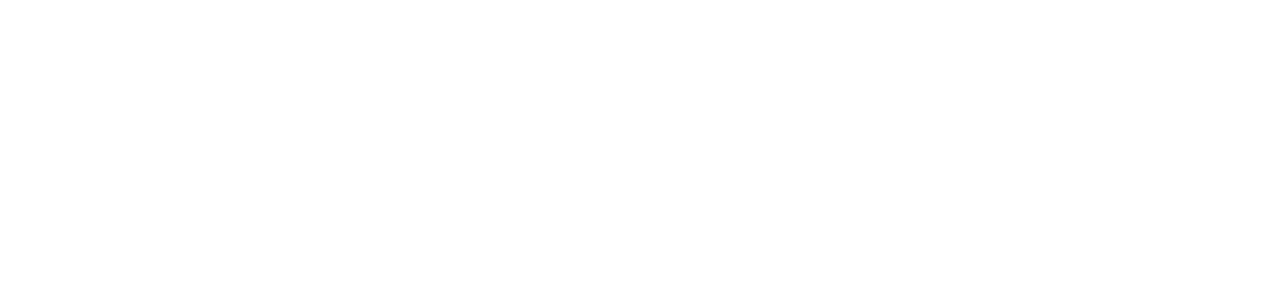
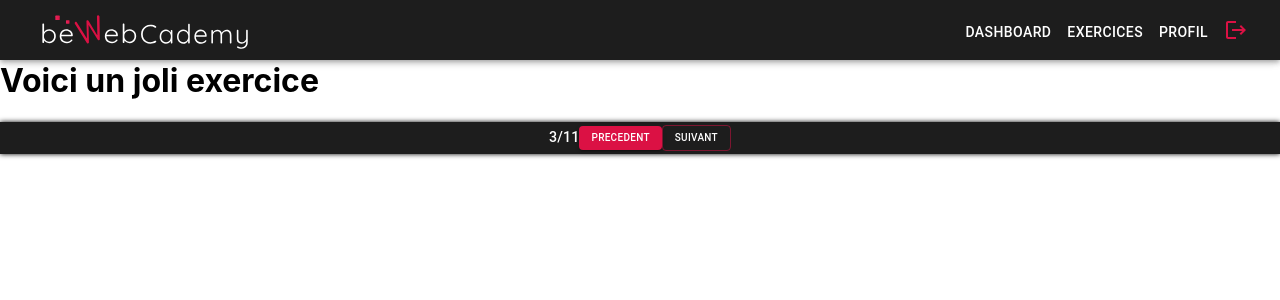
Before and after one commit to Thomas-Marie/BewebCademy, a React (Create React App) app: page /exercice/sql in a window 1280 px wide. Before the commit this address had no page. Shown: the top 300 px of the page. Built offline with nearby package versions, Linux system fonts and the light colour scheme.

Commit message:
footer exercice ok

```diff
--- a/src/App.tsx
+++ b/src/App.tsx
@@ -3,9 +3,8 @@
 
 import './app.css';
 
-import Header from "./components/layout/Header"
-import Footer from "./components/layout/Footer"
-import Exercices from "./pages/ExercicesList";
+import Exercice from "./pages/Exercice";
+import ExerciceList from "./pages/ExerciceList";
 import Home from "./pages/Home";
 
 
@@ -18,7 +17,11 @@
       <Routes>
 
         <Route path='/dashboard' element={<Home />}></Route>
-        <Route path='/exercices' element={<Exercices />}></Route>
+        <Route path='/exercice' element={<ExerciceList />}></Route>
+        <Route path='/exercice/html' element={<Exercice />}></Route>
+        <Route path='/exercice/php' element={<Exercice />}></Route>
+        <Route path='/exercice/sql' element={<Exercice />}></Route>
+
 
       </Routes>
       {/* <Footer></Footer> */}
--- a/src/components/layout/Footer.tsx
+++ b/src/components/layout/Footer.tsx
@@ -1,19 +1,51 @@
-import { Link, Typography } from "@mui/material"
+import { Button, Link, Typography } from "@mui/material"
 import { ThemeProvider, createTheme } from "@mui/material/styles"
-
+import { useRef, useState } from "react"
 
 import "../footer.css"
 
+const regex = new RegExp('\/exercice\/[a-z0-9]')
+
+
 export default function Footer() {
 
+  const refButtonNextExercice: any = useRef(null)
+  const [test, setTest]:any = useState("outlined")
 
-  return (
+  const handleButton = () => {
+  setTest('contained')
+  }
+
+  if (window.location.pathname.match(regex)) {
+    return (
+      <ThemeProvider theme={theme}>
+        <footer>
+          <Typography
+            variant="h6"
+            bgcolor={'#1D1D1D'}
+            sx={{
+              display: 'flex',
+              justifyContent: 'center',
+              alignItems: 'center',
+              height: '4vh',
+              width: '100vw',
+              color: 'white'
+            }}
+          >
+            3/11
+            <Button variant='contained' onClick={handleButton} color="secondary" sx={{ p: 1.5, fontSize: '0.7em', color: 'text.primary', height: '60%' }}>Precedent</Button>
+            <Button variant={test} ref={refButtonNextExercice} color="secondary" sx={{ p: 1.5, fontSize: '0.7em', color: 'text.primary', height: '60%' }}>Suivant</Button>
+          </Typography>
+        </footer>
+      </ThemeProvider>
+    )
+  } else return (
     <ThemeProvider theme={theme}>
       <footer>
         <Typography
-        variant="h6"
-        bgcolor={'#1D1D1D'}
-        sx={{ display: 'flex', justifyContent: 'center', alignItems: 'center', height: '4vh' }}
+          variant="h6"
+          bgcolor={'#1D1D1D'}
+          sx={{ display: 'flex', justifyContent: 'center', alignItems: 'center', height: '4vh', width: '100vw' }}
         >
           <Link
             href="https://fondespierre.com/nos-poles-de-competences/beweb-ecole-numerique/developpeur-web/"
@@ -25,11 +57,8 @@
             fondespierre.com
           </Link>
         </Typography>
-
-
       </footer>
     </ThemeProvider>
-
   )
 }
 
@@ -44,6 +73,20 @@
     },
     secondary: {
       main: '#DB1144',
+      light: '#DA1040'
+    },
+    neutral: {
+      main: '#FFFFFF'
+    },
+    background: {
+      paper: '#1D1D1D',
+    },
+    text: {
+      primary: '#FFFFFF',
+      secondary: '#DB1144',
+    },
+    action: {
+      active: '#001E3C',
     }
-  },
+  }
 })
--- a/src/components/layout/NavBar.tsx
+++ b/src/components/layout/NavBar.tsx
@@ -20,7 +20,7 @@
 
 export default function NavBar() {
 
-    if (window.location.href == host + "/exercices") {
+    if (window.location.pathname === "/exercice") {
         return (
             <nav className="leftNavBar">
                 <Box className="boxItems" sx={{ textAlign: 'center' }}>
@@ -30,7 +30,8 @@
                             <Button
                                 name={language}
                                 href={window.location.href + "/" + language}
-                                sx={{ width: '100%', textAlign: 'left' }}
+                                fullWidth={true}
+                                sx={{ textAlign: 'left' }}
                             >
                                 <Box className="languageButton"
                                     sx={{ width: '80%', textAlign: 'left' }}
@@ -55,7 +56,8 @@
                             <Button
                                 name={language}
                                 href={window.location.href + "/" + language}
-                                sx={{ width: '100%', textAlign: 'left' }}
+                                fullWidth={true}
+                                sx={{ textAlign: 'left' }}
                             >
                                 <Box className="languageButton"
                                     sx={{ width: '80%', textAlign: 'left' }}
--- /dev/null
+++ b/src/pages/Exercice.tsx
@@ -0,0 +1,15 @@
+import Footer from "../components/layout/Footer";
+import Header from "../components/layout/Header";
+
+const Exercice: React.FC = () => {
+  return (
+    <div className="exercices">
+      <Header></Header>
+      <br /><br/>
+      <h1>Voici un joli exercice</h1>
+      <Footer></Footer>
+    </div>
+  )
+}
+
+export default Exercice;
--- a/src/pages/ExercicesList.tsx
+++ b/src/pages/ExerciceList.tsx
@@ -2,7 +2,7 @@
 import Header from "../components/layout/Header";
 import NavBar from "../components/layout/NavBar";
 
-const ExercicesList: React.FC = () => {
+const ExerciceList: React.FC = () => {
   return (
     <div className="exercices">
       <Header></Header>
@@ -12,4 +12,4 @@
   )
 }
 
-export default ExercicesList;
+export default ExerciceList;
```
